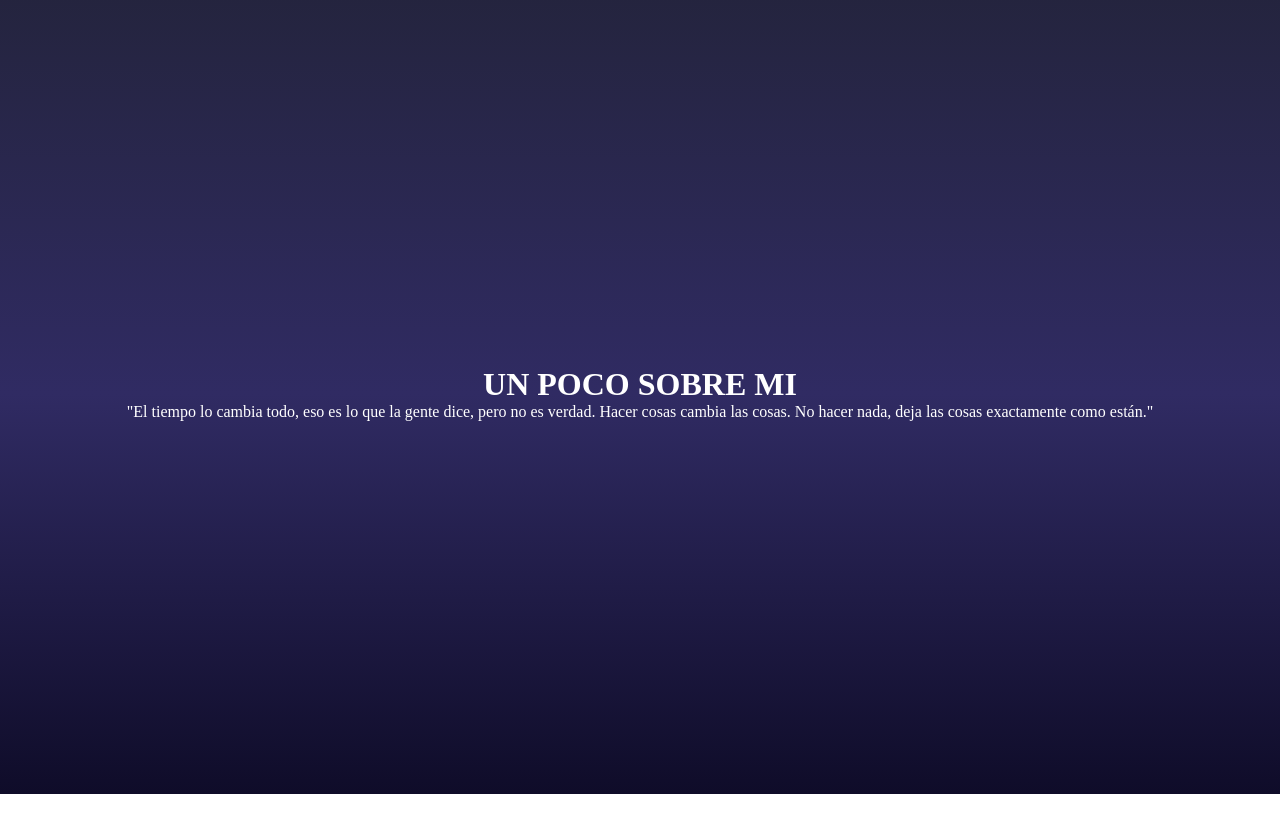
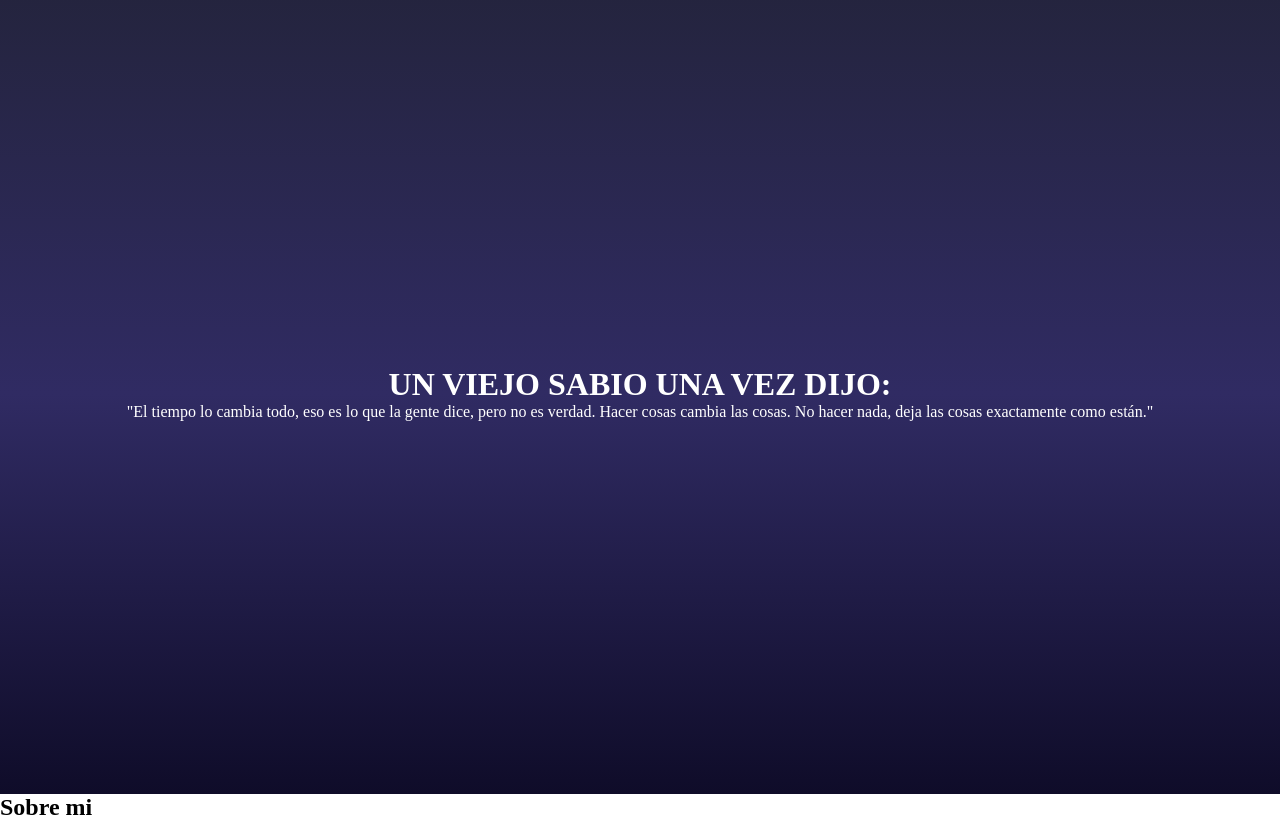
Before and after one commit to CarlosRauda64/my-website, a plain HTML site: page index.html in a window 1280 px wide. Shown: the part 96-935 px from the top of the page. Before the commit the page ends 890 px from the top, so only its background shows below. Drawn offline with Linux system fonts and the light colour scheme; a web font is replaced by a local one.

Commit message:
Add section content with text and images.

```diff
--- a/css/main.css
+++ b/css/main.css
@@ -53,3 +53,7 @@
     font-family: var(--secondary-font);
     color: var(--white);
 }
+
+.content{
+    background-color: var(--white);
+}
--- a/index.html
+++ b/index.html
@@ -19,13 +19,23 @@
     </nav>
     <header class="header">
         <div class="header-container">
-            <h1 class="header-title">UN POCO SOBRE MI</h1>
+            <h1 class="header-title">UN VIEJO SABIO UNA VEZ DIJO:</h1>
             <p class="header-subtitle">"El tiempo lo cambia todo,
                 eso es lo que la gente dice, pero no es verdad.
                 Hacer cosas cambia las cosas. No hacer nada,
                 deja las cosas exactamente como están."</p>
         </div>
     </header>
+
+    <section class="content">
+        <div>
+            <h1>Sobre mi</h1>
+        </div>
+        <div>
+            <img src="" alt="">
+            <img src="" alt="">
+            <img src="" alt="">
+        </div>
+    </section>
 </body>
-
 </html>
```
